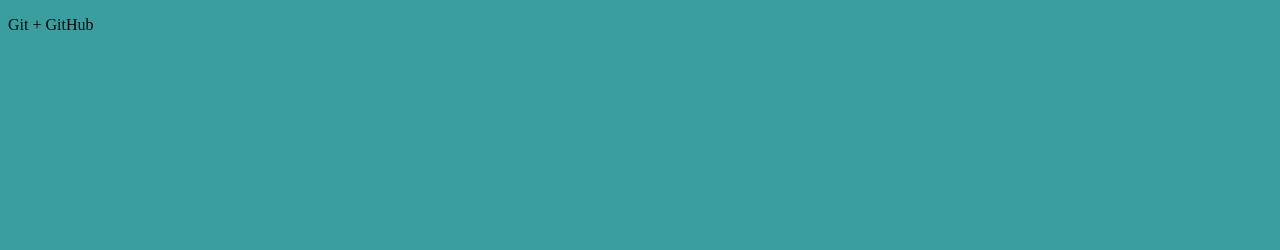
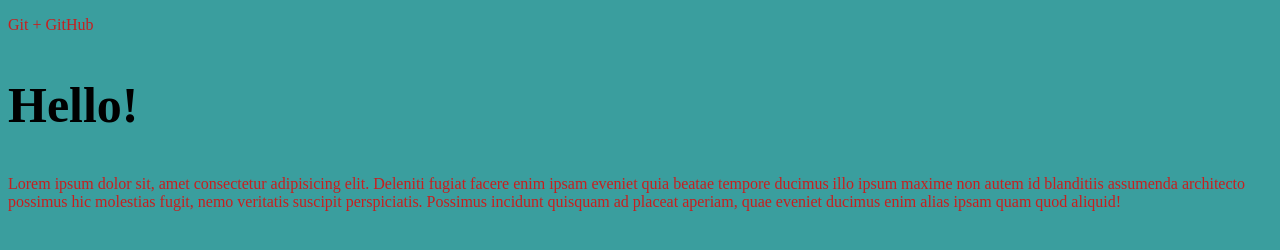
Before and after one commit to big17/GitTest, a plain HTML site: page index.html in a window 1280 px wide. Drawn offline with Linux system fonts and the light colour scheme.

Commit message:
Наши первые изменения

```diff
--- a/css/main.css
+++ b/css/main.css
@@ -1,3 +1,11 @@
 body {
-    background-color: rgb(58, 158, 158);
+    background-color: #3a9e9e;
 }
+
+p {
+    color: #c71f1f;
+}
+
+h2 {
+    font-size: 50px;
+}
--- a/index.html
+++ b/index.html
@@ -5,4 +5,6 @@
 </head>
 <body>
     <p>Git + GitHub</p>
+    <h2>Hello!</h2>
+    <p>Lorem ipsum dolor sit, amet consectetur adipisicing elit. Deleniti fugiat facere enim ipsam eveniet quia beatae tempore ducimus illo ipsum maxime non autem id blanditiis assumenda architecto possimus hic molestias fugit, nemo veritatis suscipit perspiciatis. Possimus incidunt quisquam ad placeat aperiam, quae eveniet ducimus enim alias ipsam quam quod aliquid!</p>
 </body>
```
